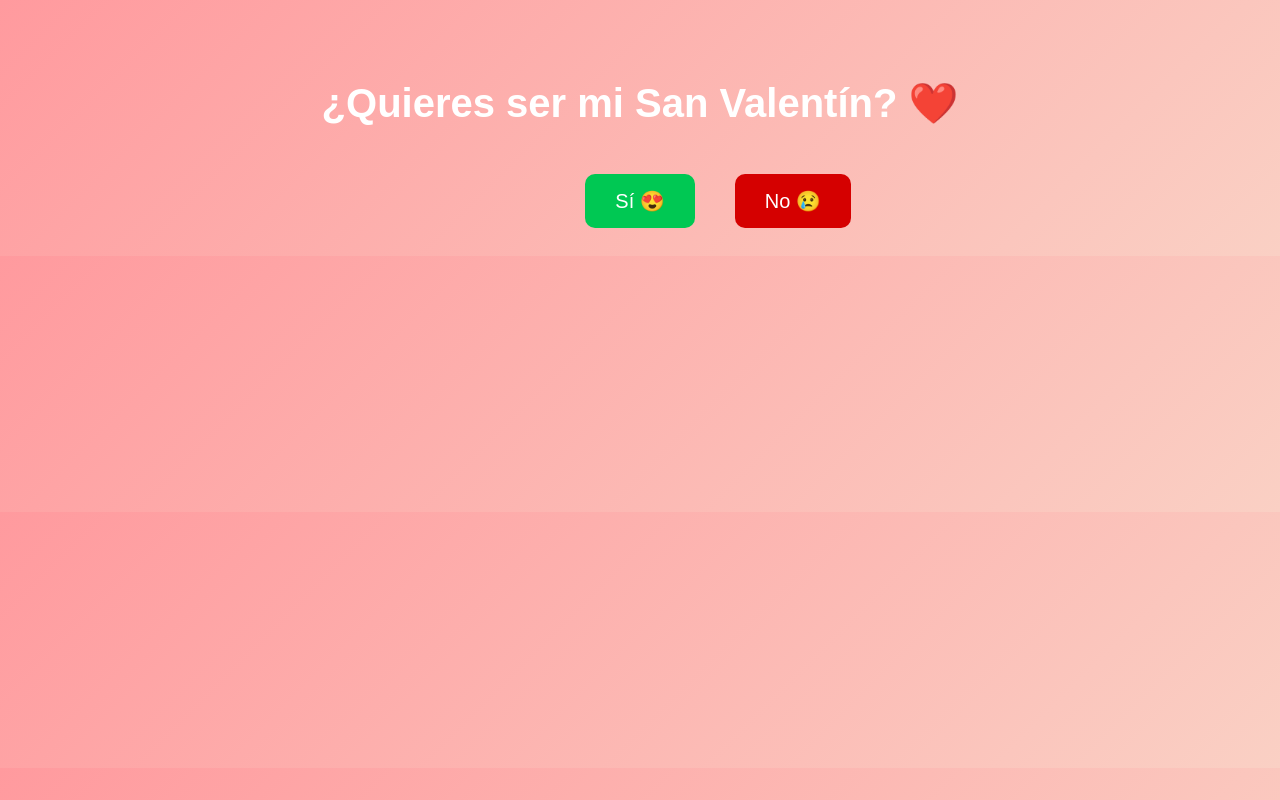
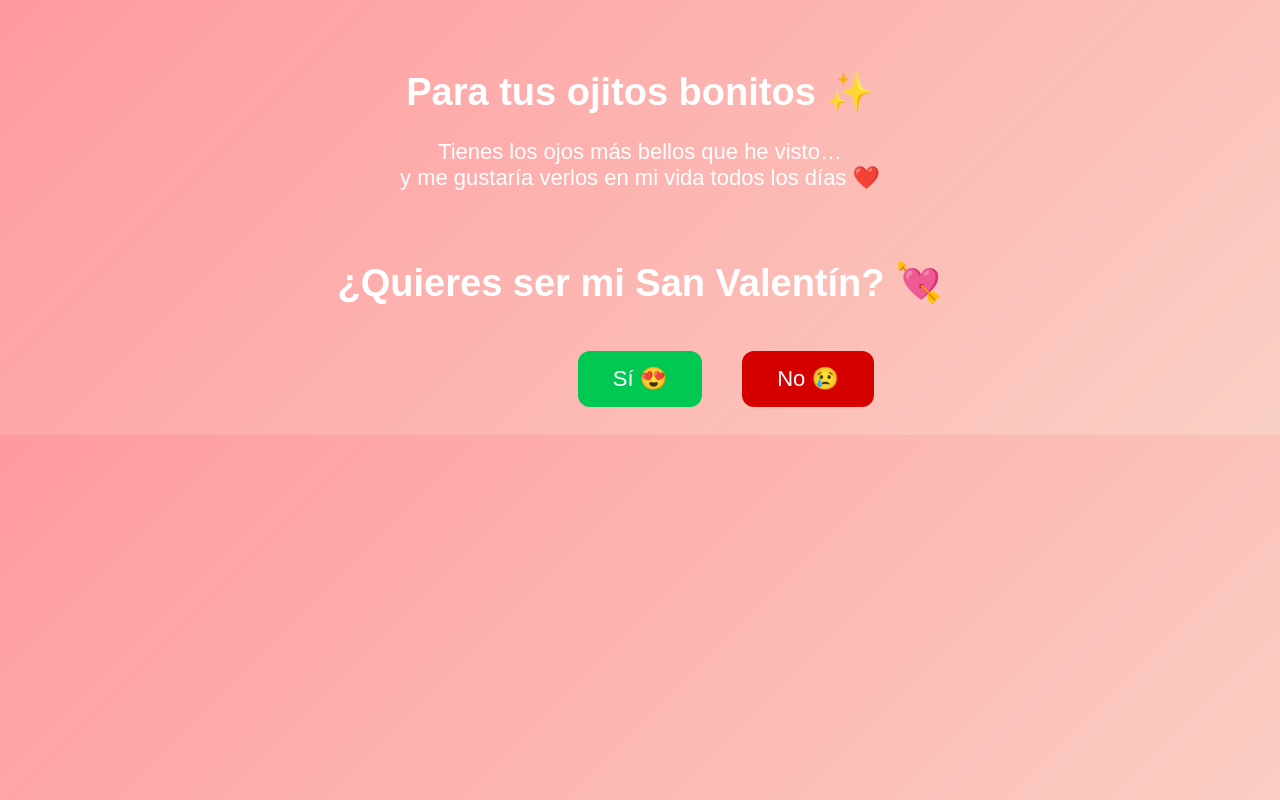
Before and after one commit to Carlos-S4nV4l3nt1n/sanvalentin.github.io, a plain HTML site: page index.html in a window 1280 px wide. Drawn offline with Linux system fonts and the light colour scheme.

Commit message:
Update index.html

```diff
--- a/index.html
+++ b/index.html
@@ -2,7 +2,7 @@
 <html lang="es">
 <head>
 <meta charset="UTF-8">
-<title>Para alguien especial ❤️</title>
+<title>Para la dueña de mis pensamientos ❤️</title>
 
 <style>
 body{
@@ -10,30 +10,39 @@ body{
     font-family: Arial;
     text-align:center;
     overflow:hidden;
+    color:white;
 }
 
 h1{
-    margin-top:80px;
-    font-size:40px;
+    margin-top:70px;
+    font-size:38px;
+}
+
+p{
+    font-size:22px;
+}
+
+button{
+    padding:15px 35px;
+    font-size:22px;
+    border:none;
+    border-radius:12px;
+    cursor:pointer;
+    margin:20px;
+    transition:0.2s;
+}
+
+#si{
+    background:#00c853;
     color:white;
 }
 
-button{
-    padding:15px 30px;
-    font-size:20px;
-    border:none;
-    border-radius:10px;
-    cursor:pointer;
-    margin:20px;
-}
-
-#si{
-    background: #00c853;
-    color:white;
+#si:hover{
+    transform:scale(1.1);
 }
 
 #no{
-    background: #d50000;
+    background:#d50000;
     color:white;
     position:absolute;
 }
@@ -42,7 +51,14 @@ button{
 
 <body>
 
-<h1>¿Quieres ser mi San Valentín? ❤️</h1>
+<h1>Para tus ojitos bonitos ✨</h1>
+
+<p>
+Tienes los ojos más bellos que he visto…<br>
+y me gustaría verlos en mi vida todos los días ❤️
+</p>
+
+<h1>¿Quieres ser mi San Valentín? 💘</h1>
 
 <button id="si">Sí 😍</button>
 <button id="no">No 😢</button>
@@ -55,7 +71,7 @@ button{
 <script>
 const botonNo = document.getElementById("no");
 
-// botón NO huye
+// botón NO escapa
 botonNo.addEventListener("mouseover",()=>{
     const x = Math.random() * window.innerWidth * 0.8;
     const y = Math.random() * window.innerHeight * 0.8;
@@ -63,13 +79,17 @@ botonNo.addEventListener("mouseover",()=>{
     botonNo.style.top = y + "px";
 });
 
-// botón SI
+// botón SI final
 document.getElementById("si").addEventListener("click",()=>{
     document.body.innerHTML = `
-    <h1 style="margin-top:120px;color:white;">
-    Sabía que dirías que sí ❤️<br>
-    Ahora eres oficialmente mi San Valentín 😎💘
-    </h1>
+    <div style="margin-top:120px">
+    <h1>Naim ❤️</h1>
+    <h1>Sabía que dirías que sí 😍</h1>
+    <p style="font-size:28px">
+    Ahora oficialmente eres<br>
+    la dueña de mi corazón 💘
+    </p>
+    </div>
     `;
 });
 </script>
```
